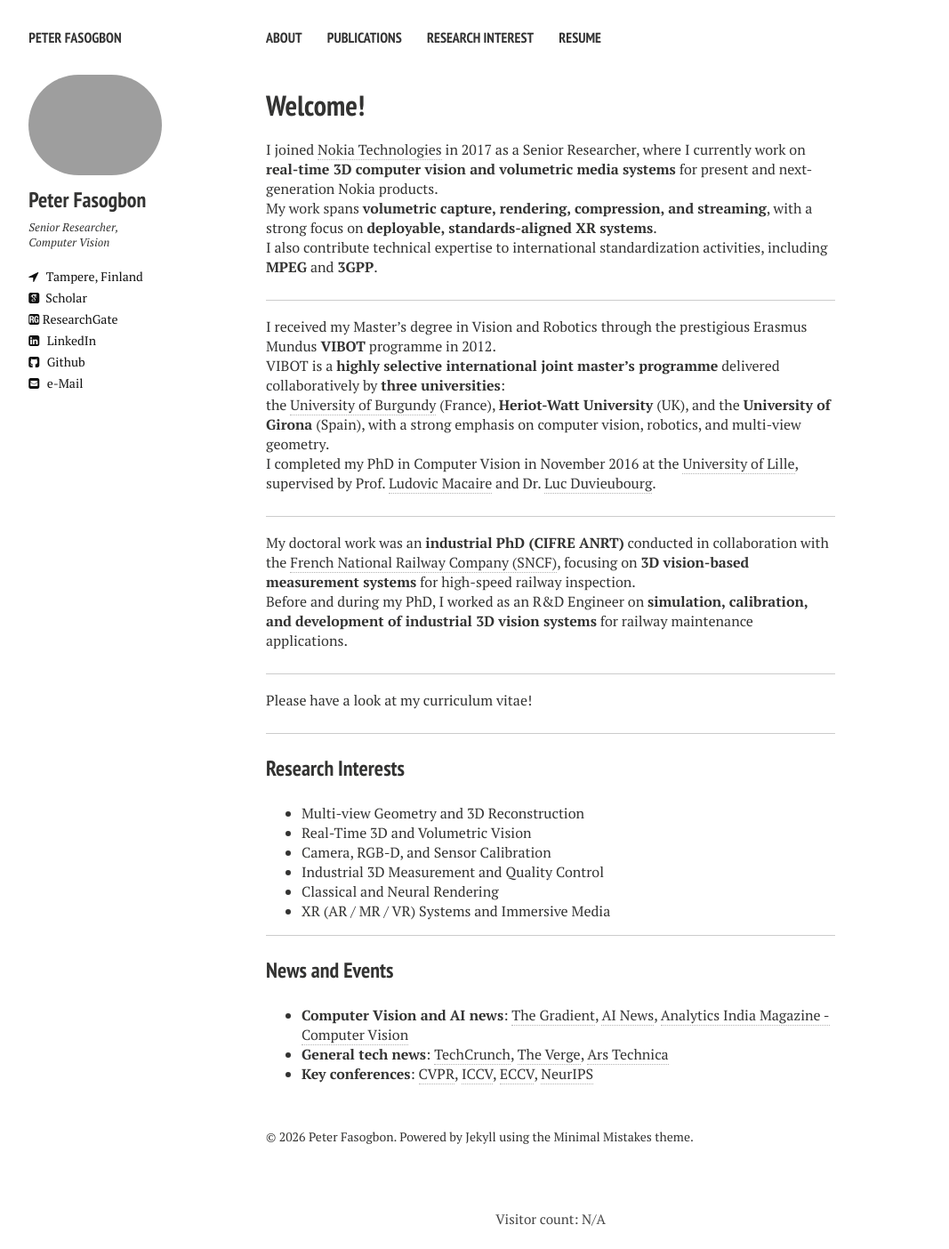
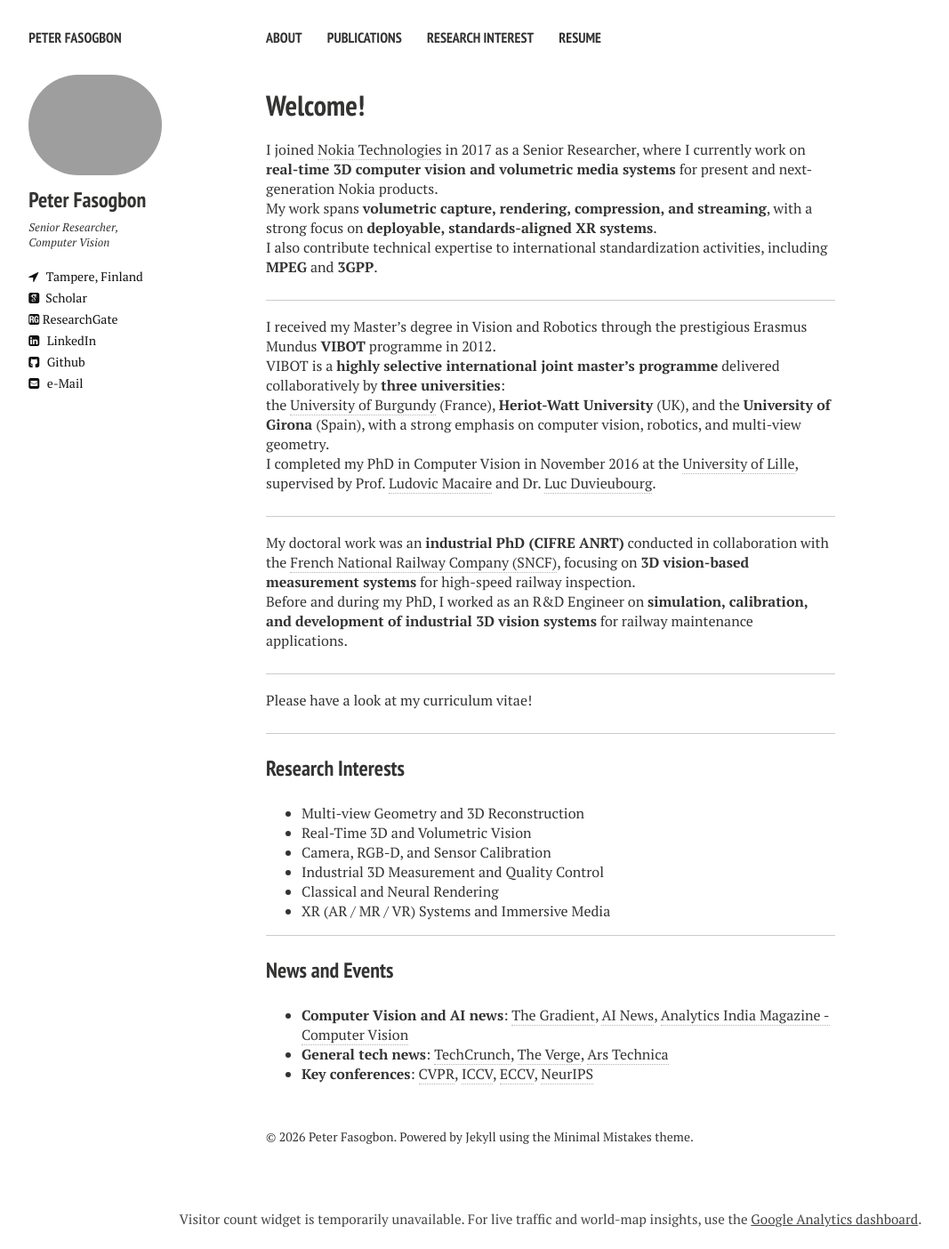
Before and after one commit to fasogbon/fasogbon.github.io, a Jekyll site: the page built from index.md, in a window 1280 px wide. Shown: the whole page at 89% size, without its empty margins (21-1088 px from the left). Built offline with Jekyll 4.4.1, drawn with Linux system fonts in a browser that asks for light colours; nearby versions of some CDN libraries.

Commit message:
Hide broken visitor counter display and use GA dashboard fallback

```diff
--- a/_includes/analytics.html
+++ b/_includes/analytics.html
@@ -1,30 +1,8 @@
 {% if site.google_analytics %}
-  <!-- Free visitor counter (CountAPI) -->
+  <!-- Google Analytics fallback notice -->
   <div id="visitor-counter" style="text-align:center; margin:1.5rem 0; font-size:0.95rem; color:#444;">
-    <a href="https://countapi.xyz" target="_blank" rel="noopener noreferrer" style="color:inherit; text-decoration:none;">
-      Visitor count: <span id="countapi-value">loading...</span>
-    </a>
+    Visitor count widget is temporarily unavailable.
+    For live traffic and world-map insights, use the
+    <a href="https://analytics.google.com/" target="_blank" rel="noopener noreferrer" style="color:inherit; text-decoration:underline;">Google Analytics dashboard</a>.
   </div>
-  <script>
-    (function() {
-      var counterId = 'fasogbon-github-io';
-      var counterKey = 'visitor-counter';
-      var url = 'https://api.countapi.xyz/hit/' + counterId + '/' + counterKey;
-
-      fetch(url)
-        .then(function(response) {
-          return response.json();
-        })
-        .then(function(data) {
-          if (data && typeof data.value === 'number') {
-            document.getElementById('countapi-value').textContent = data.value;
-          } else {
-            document.getElementById('countapi-value').textContent = 'N/A';
-          }
-        })
-        .catch(function() {
-          document.getElementById('countapi-value').textContent = 'N/A';
-        });
-    })();
-  </script>
 {% endif %}
```
